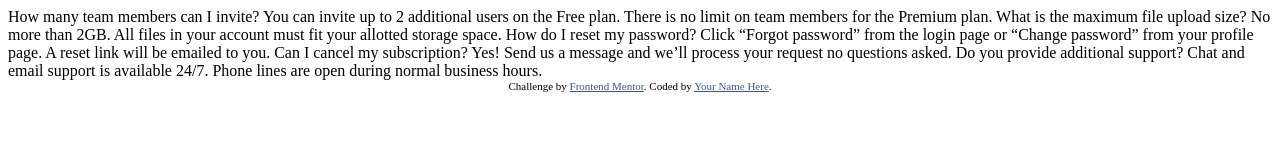
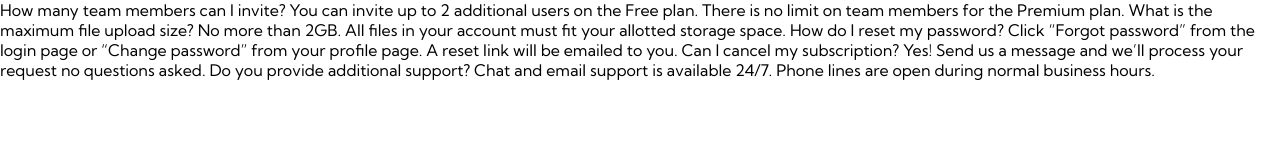
Before and after one commit to mitrovicbojan/faq-card-fm, a plain HTML site: page index.html in a window 1280 px wide. Drawn offline with Linux system fonts and the light colour scheme.

Commit message:
added var colors

```diff
--- a/index.html
+++ b/index.html
@@ -1,40 +1,29 @@
 <!DOCTYPE html>
 <html lang="en">
-<head>
-  <meta charset="UTF-8">
-  <meta name="viewport" content="width=device-width, initial-scale=1.0"> <!-- displays site properly based on user's device -->
+  <head>
+    <meta charset="UTF-8" />
+    <meta name="viewport" content="width=device-width, initial-scale=1.0" />
+    <!-- displays site properly based on user's device -->
 
-  <link rel="icon" type="image/png" sizes="32x32" href="./images/favicon-32x32.png">
+    <link
+      rel="icon"
+      type="image/png"
+      sizes="32x32"
+      href="./images/favicon-32x32.png"
+    />
+    <link rel="stylesheet" href="style.css" />
 
-  <title>Frontend Mentor | FAQ Accordion Card</title>
-
-  <!-- Feel free to remove these styles or customise in your own stylesheet 👍 -->
-  <style>
-    .attribution { font-size: 11px; text-align: center; }
-    .attribution a { color: hsl(228, 45%, 44%); }
-  </style>
-</head>
-<body>
-  How many team members can I invite?
-  You can invite up to 2 additional users on the Free plan. There is no limit on
-  team members for the Premium plan.
-
-  What is the maximum file upload size?
-  No more than 2GB. All files in your account must fit your allotted storage space.
-
-  How do I reset my password?
-  Click “Forgot password” from the login page or “Change password” from your profile page.
-  A reset link will be emailed to you.
-
-  Can I cancel my subscription?
-  Yes! Send us a message and we’ll process your request no questions asked.
-
-  Do you provide additional support?
-  Chat and email support is available 24/7. Phone lines are open during normal business hours.
-
-  <div class="attribution">
-    Challenge by <a href="https://www.frontendmentor.io?ref=challenge" target="_blank">Frontend Mentor</a>.
-    Coded by <a href="#">Your Name Here</a>.
-  </div>
-</body>
+    <title>Frontend Mentor | FAQ Accordion Card</title>
+  </head>
+  <body>
+    How many team members can I invite? You can invite up to 2 additional users
+    on the Free plan. There is no limit on team members for the Premium plan.
+    What is the maximum file upload size? No more than 2GB. All files in your
+    account must fit your allotted storage space. How do I reset my password?
+    Click “Forgot password” from the login page or “Change password” from your
+    profile page. A reset link will be emailed to you. Can I cancel my
+    subscription? Yes! Send us a message and we’ll process your request no
+    questions asked. Do you provide additional support? Chat and email support
+    is available 24/7. Phone lines are open during normal business hours.
+  </body>
 </html>
--- /dev/null
+++ b/style.css
@@ -0,0 +1,22 @@
+@import url("https://fonts.googleapis.com/css2?family=Kumbh+Sans:wght@400;700&display=swap");
+
+* {
+  /*text colors*/
+  --very-dark-desaturated-blue: hsl(238, 29%, 16%);
+  --soft-red: hsl(14, 88%, 65%);
+  /*background colors*/
+  --soft-violet: hsl(273, 75%, 66%);
+  --soft-blue: hsl(240, 73%, 65%);
+  /*text*/
+  --very-dark-grayish-blue: hsl(237, 12%, 33%);
+  --dark-grayish-blue: hsl(240, 6%, 50%);
+  /*dividers*/
+  --light-grayish-blue: hsl(240, 5%, 91%);
+}
+
+body {
+  margin: 0;
+  padding: 0;
+  box-sizing: border-box;
+  font-family: "Kumbh Sans", sans-serif;
+}
```
Also changed, not shown: 1 other file.
